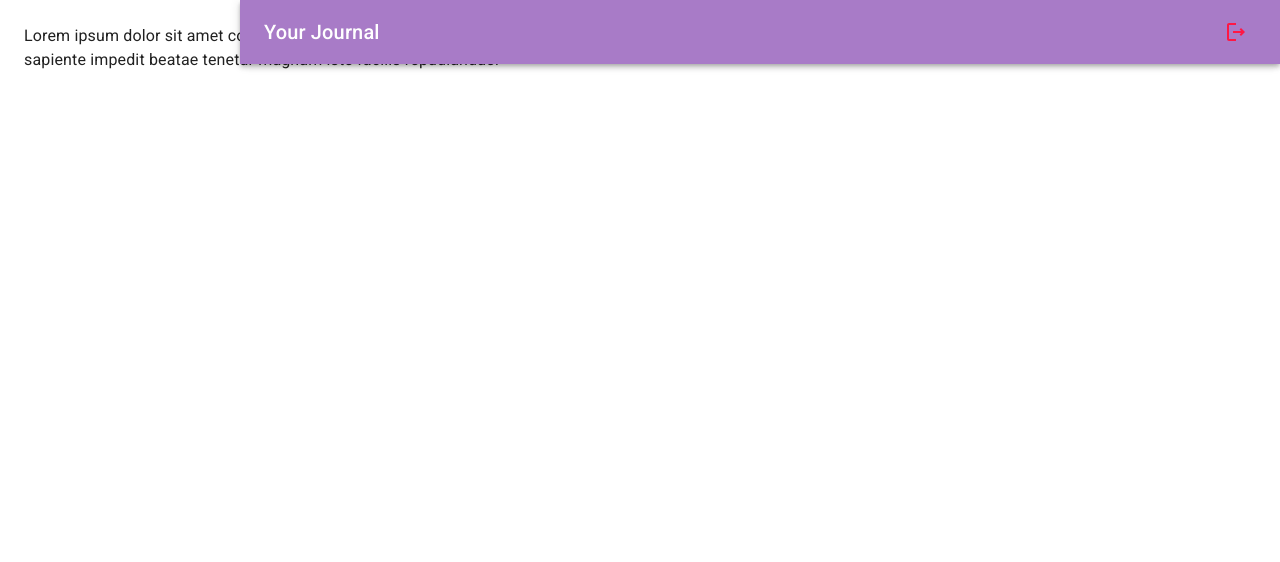
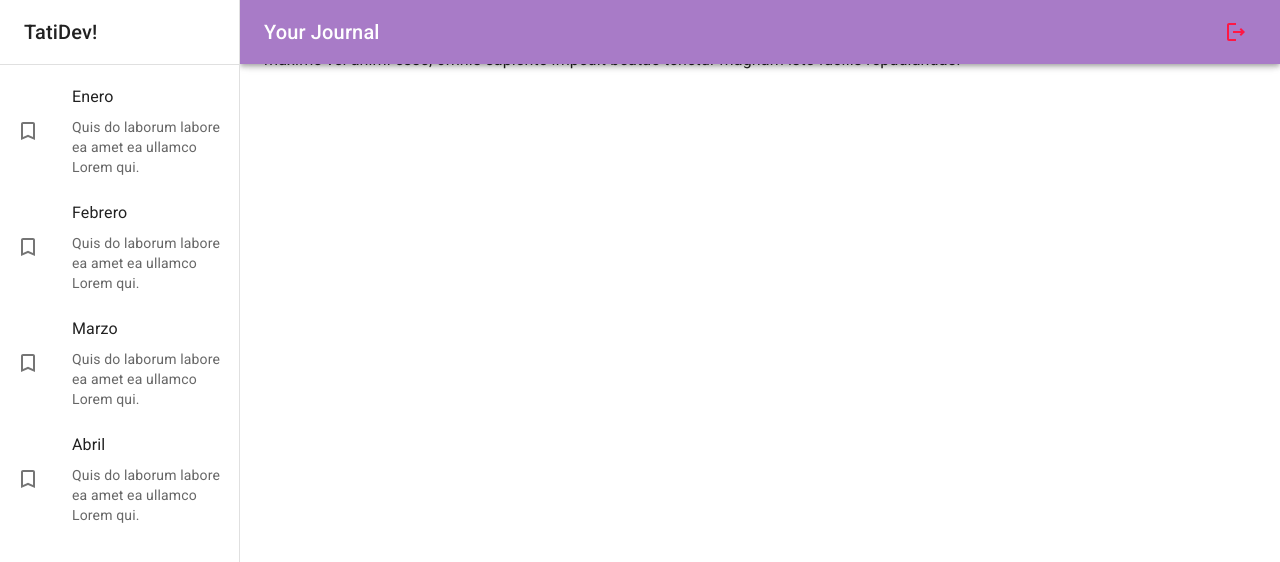
Before and after one commit to ValenciaTatiana/YourJournal, a React (Vite) app: page / in a window 1280 px wide. Shown: the top 562 px of the page. Built offline with nearby package versions, Linux system fonts and the light colour scheme.

Commit message:
Trabajando el SideBar

```diff
--- /dev/null
+++ b/src/journal/components/SideBar.jsx
@@ -0,0 +1,42 @@
+import { TurnedInNot } from "@mui/icons-material";
+import { Box, Drawer, Toolbar, Typography, Divider, List, ListItem, ListItemButton, ListItemIcon, ListItemText } from "@mui/material";
+import Grid from '@mui/material/Grid';
+
+export const SideBar = ({drawerWidth}) => {
+  return (
+    <>
+    <Box component="nav" sx={{ width: { sm: drawerWidth }, flexShrink: { sm: 0}}}>
+
+        <Drawer variant="permanent" open sx={{display: { xs: 'block' }, '& .MuiDrawer-paper': {width: drawerWidth, boxSizing: 'border-box'}}}>
+
+            <Toolbar>
+                <Typography variant="h6" noWrap component="div">
+                    TatiDev!
+                </Typography>
+            </Toolbar>
+            <Divider />
+
+            <List>
+                {
+                    ['Enero','Febrero','Marzo','Abril'].map(text => (
+                        <ListItem key={text} disablePadding>
+                            <ListItemButton>
+                                <ListItemIcon>
+                                    <TurnedInNot />
+                                </ListItemIcon>
+                                <Grid container>
+                                    <ListItemText primary={text}/>
+                                    <ListItemText secondary={'Quis do laborum labore ea amet ea ullamco Lorem qui.'}/>
+                                </Grid>
+                            </ListItemButton>
+                        </ListItem>
+                    ))
+                }
+            </List>
+
+        </Drawer>
+    </Box>
+    </>
+
+  )
+}
--- a/src/journal/layout/JournalLayout.jsx
+++ b/src/journal/layout/JournalLayout.jsx
@@ -1,5 +1,5 @@
 import { Box } from "@mui/material";
-import { NavBar } from "../components/NavBar";
+import { NavBar, SideBar } from "../components/index";
 
 const drawerWidth = 240;
 
@@ -9,6 +9,8 @@ export const JournalLayout = ({children}) => {
             {/* Navbar */}
             <NavBar drawerWidth={drawerWidth}/>
 
+            <SideBar drawerWidth={drawerWidth}/>
+
             {/* Sidebar */}
             <Box component="main" sx={{ flexGrow: 1, p: 3 }}>
                 {/* Toolbar */}
```
